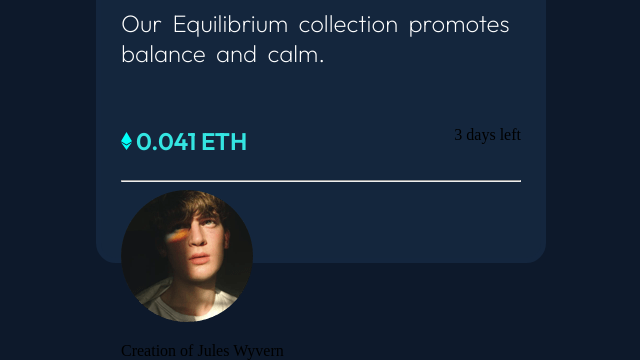
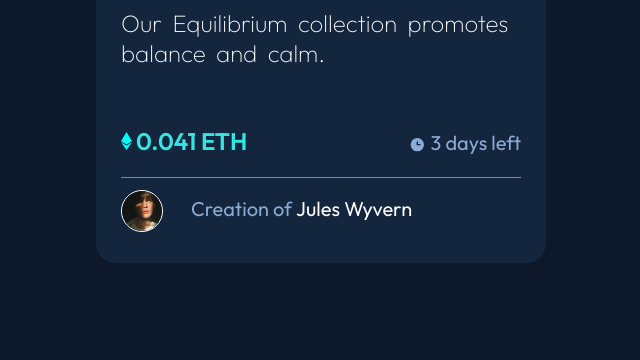
Before and after one commit to Shuayb-Dev/NFT-preview-card, a plain HTML site: page index.html in a window 1280 px wide. Shown: the part 520-880 px from the top of the page, without its empty margins (319-959 px from the left). After the commit the page ends 816 px from the top, so only its background shows below. Drawn offline with Linux system fonts and the light colour scheme.

Commit message:
Finished Desktop view

```diff
--- a/index.html
+++ b/index.html
@@ -37,12 +37,23 @@
             <img src="images/icon-ethereum.svg" alt="etherium icon" />
             <span class="eth">0.041 ETH</span>
           </p>
-          <p>3 days left</p>
+
+          <p class="timer">
+            <img src="images/icon-clock.svg" alt="small clock icon" /> 3 days
+            left
+          </p>
         </div>
 
         <hr />
-        <img src="images/image-avatar.png" alt="photo of a human avatar icon" />
-        <p>Creation of Jules Wyvern</p>
+
+        <div class="avatar_info">
+          <img
+            class="avatar"
+            src="images/image-avatar.png"
+            alt="photo of a human avatar icon"
+          />
+          <p><span>Creation of</span>Jules Wyvern</p>
+        </div>
       </div>
     </main>
   </body>
--- a/style.css
+++ b/style.css
@@ -23,6 +23,8 @@ body {
   width: 410px;
   padding-right: 5px;
   border-radius: 20px;
+  position: relative;
+  right: 4px;
 }
 
 h1 {
@@ -34,7 +36,7 @@ h1 {
 .para_one {
   font-family: "Outfit", sans-serif;
   color: white;
-  font-weight: 200;
+  font-weight: 150;
   font-size: 24px;
   word-spacing: 5px;
 }
@@ -51,3 +53,47 @@ h1 {
   font-size: 24px;
   color: hsl(179, 77%, 55%);
 }
+
+.timer {
+  color: hsl(215, 45%, 69%);
+  font-family: "Outfit", sans-serif;
+  font-size: 20px;
+}
+
+.timer img {
+  position: relative;
+  top: 3px;
+}
+
+hr {
+  border: none;
+  background-color: #eee;
+  height: 5px;
+  transform: scaleY(0.1);
+  transform-origin: center;
+  margin: 0;
+}
+
+.avatar {
+  height: 40px;
+  width: 40px;
+  border: solid 1px white;
+  border-radius: 50%;
+  overflow: hidden;
+  position: relative;
+  top: 10px;
+}
+
+.avatar_info p {
+  font-family: "Outfit", sans-serif;
+  font-size: 20px;
+  color: white;
+  position: relative;
+  bottom: 50px;
+  left: 70px;
+}
+
+.avatar_info span {
+  color: hsl(215, 45%, 69%);
+  margin-right: 4px;
+}
```
